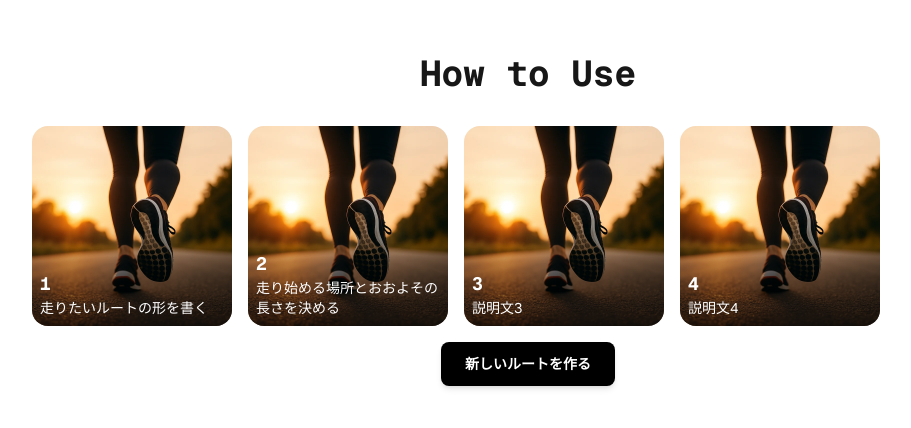
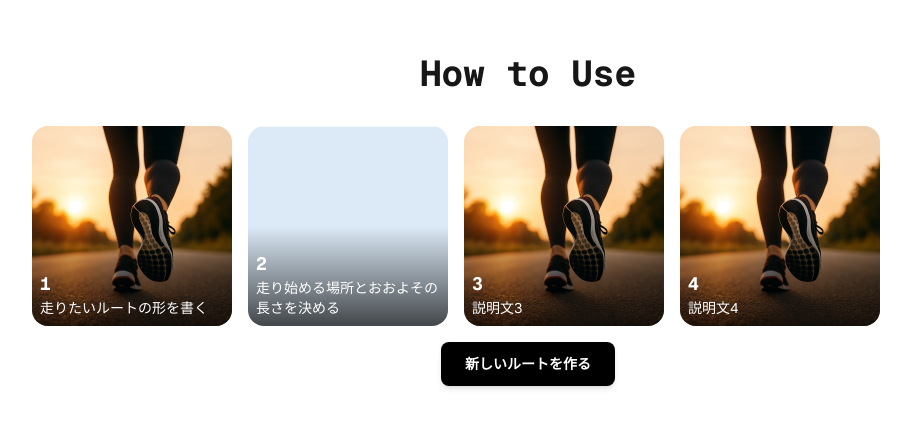
Before and after one commit to jphacks/sp_2509, a Next.js app in the folder frontend/: page /home in a window 1280 px wide. Shown: the part 180-608 px from the top of the page, without its empty margins (112-1023 px from the left). Built offline with nearby package versions, Linux system fonts and the light colour scheme.

Commit message:
番号と説明文のスタイルが一致するように修正

```diff
--- a/frontend/src/app/home/page.tsx
+++ b/frontend/src/app/home/page.tsx
@@ -9,7 +9,7 @@ export default function Home() {
       // カルーセルで表示するアイテムのリスト
     const carouselItems = [
         { src: '/images/sample4.png', alt: 'Slide 1', description: '走りたいルートの形を書く' },
-        { src: '/images/sample4.png', alt: 'Slide 2', description: '走り始める場所とおおよその長さを決める' },
+        { src: '/images/whiteblue.png', alt: 'Slide 2', description: '走り始める場所とおおよその長さを決める' },
         { src: '/images/sample4.png', alt: 'Slide 3', description: '説明文3' },
         { src: '/images/sample4.png', alt: 'Slide 4', description: '説明文4' },
     ];
@@ -28,7 +28,7 @@ export default function Home() {
           <Carousel
             items={carouselItems}
             imageBorderRadius="rounded-2xl"
-            descriptionClassName="text-sm text-white"
+            textClassName="text-white"
           />
 
 
--- a/frontend/src/components/Carousel_iwai.tsx
+++ b/frontend/src/components/Carousel_iwai.tsx
@@ -12,7 +12,7 @@ type CarouselItem = {
 type CarouselProps = {
   items: CarouselItem[];
   imageBorderRadius?: string;
-  descriptionClassName?: string;
+  textClassName?: string;
 };
 
 const imageWidth = 200;
@@ -24,9 +24,9 @@ export default function Carousel({
   // 画像の角丸
   // 例: 'rounded-md', 'rounded-xl', 'rounded-2xl', 'rounded-full'
   imageBorderRadius = 'rounded-lg',
-  // 説明文のスタイル (Tailwind CSSクラス)
-  // 例: 'font-bold text-lg text-yellow-300'
-  descriptionClassName = 'text-sm text-white',
+  // テキスト全体のスタイル (Tailwind CSSクラス)
+  // 例: 'font-sans text-yellow-300'
+  textClassName = 'text-white',
 }: CarouselProps) {
   const scrollContainerRef = useRef<HTMLDivElement>(null);
   const [isDragging, setIsDragging] = useState(false);
@@ -82,9 +82,9 @@ export default function Carousel({
               className="w-full h-full object-cover"
             />
             <div className="absolute bottom-0 left-0 w-full h-1/2 bg-gradient-to-t from-black/70 to-transparent" />
-            <div className="absolute bottom-0 left-0 w-full p-2 text-left">
-              <p className="font-bold text-lg text-white">{index + 1}</p>
-              <p className={descriptionClassName}>{item.description}</p>
+            <div className={`absolute bottom-0 left-0 w-full p-2 text-left ${textClassName}`}>
+              <p className="font-bold text-lg">{index + 1}</p> {/* 画像の番号. font-bold text-lgで少し大きく */}
+              <p className="text-sm">{item.description}</p> {/* 画像の説明文. text-smで少し小さく */}
             </div>
           </div>
         ))}
```
Also changed, not shown: frontend/public/images/whiteblue.png (added).
